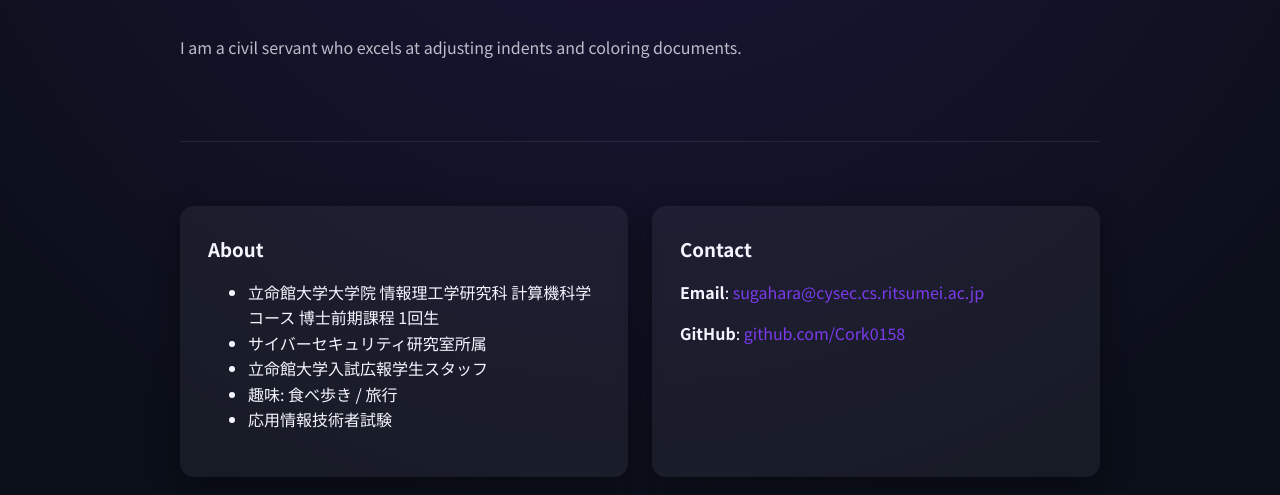
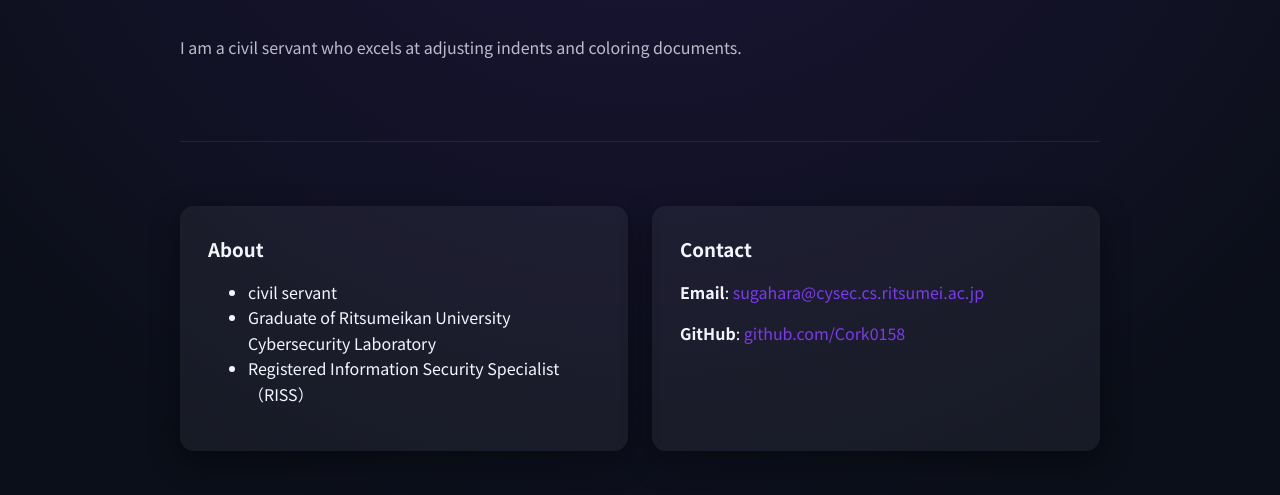
Before and after one commit to Cork0158/Cork0158.github.io, an Astro site: page / in a window 1280 px wide. Shown: the part 305-800 px from the top of the page. Built offline with nearby package versions, Linux system fonts and the light colour scheme; Astro itself is replaced by a stand-in of ours.

Commit message:
fix: about

```diff
--- a/src/pages/index.astro
+++ b/src/pages/index.astro
@@ -26,11 +26,9 @@ import BaseLayout from '../layouts/BaseLayout.astro';
         <div class="card">
           <h3>About</h3>
           <ul>
-            <li>立命館大学大学院 情報理工学研究科 計算機科学コース 博士前期課程 1回生</li>
-            <li>サイバーセキュリティ研究室所属</li>
-            <li>立命館大学入試広報学生スタッフ</li>
-            <li>趣味: 食べ歩き / 旅行</li>
-            <li>応用情報技術者試験</li>
+            <li>civil servant</li>
+            <li>Graduate of Ritsumeikan University Cybersecurity Laboratory</li>
+            <li>Registered Information Security Specialist（RISS）</li>
           </ul>
         </div>
 
```
